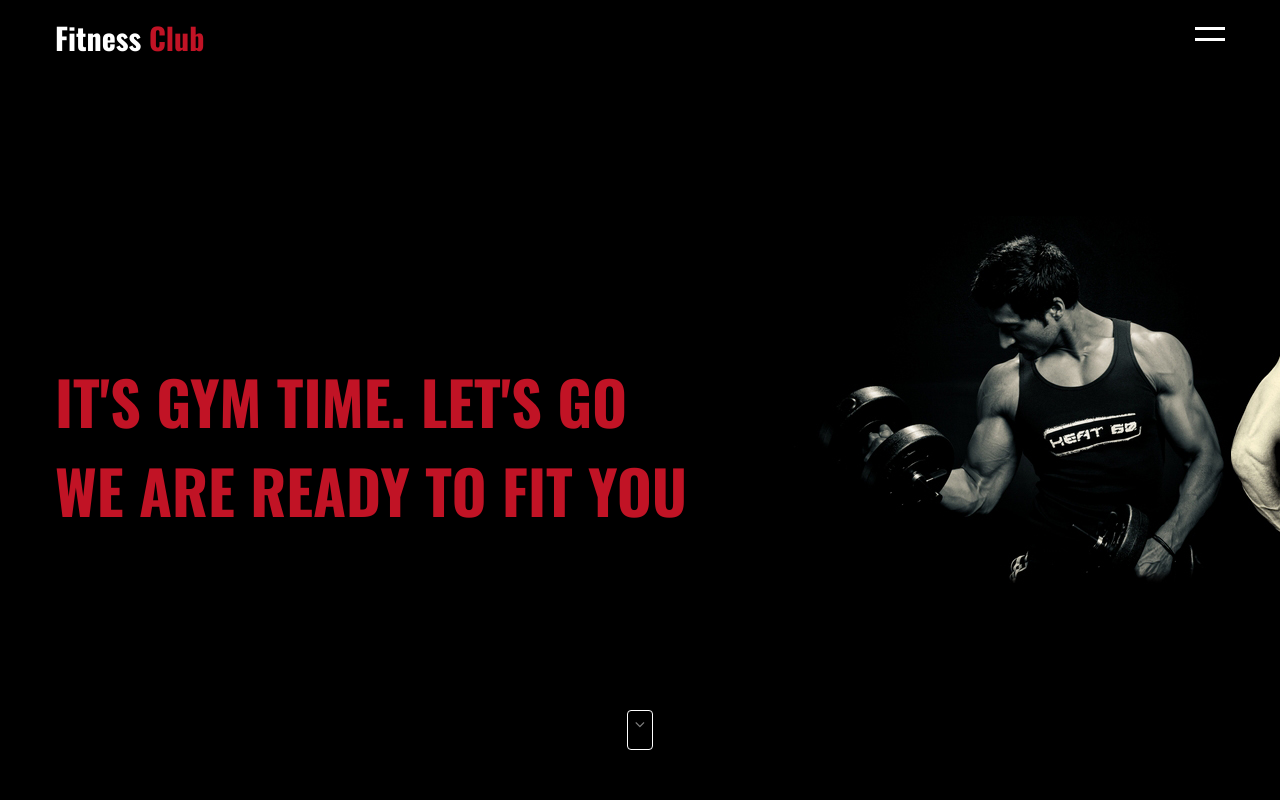
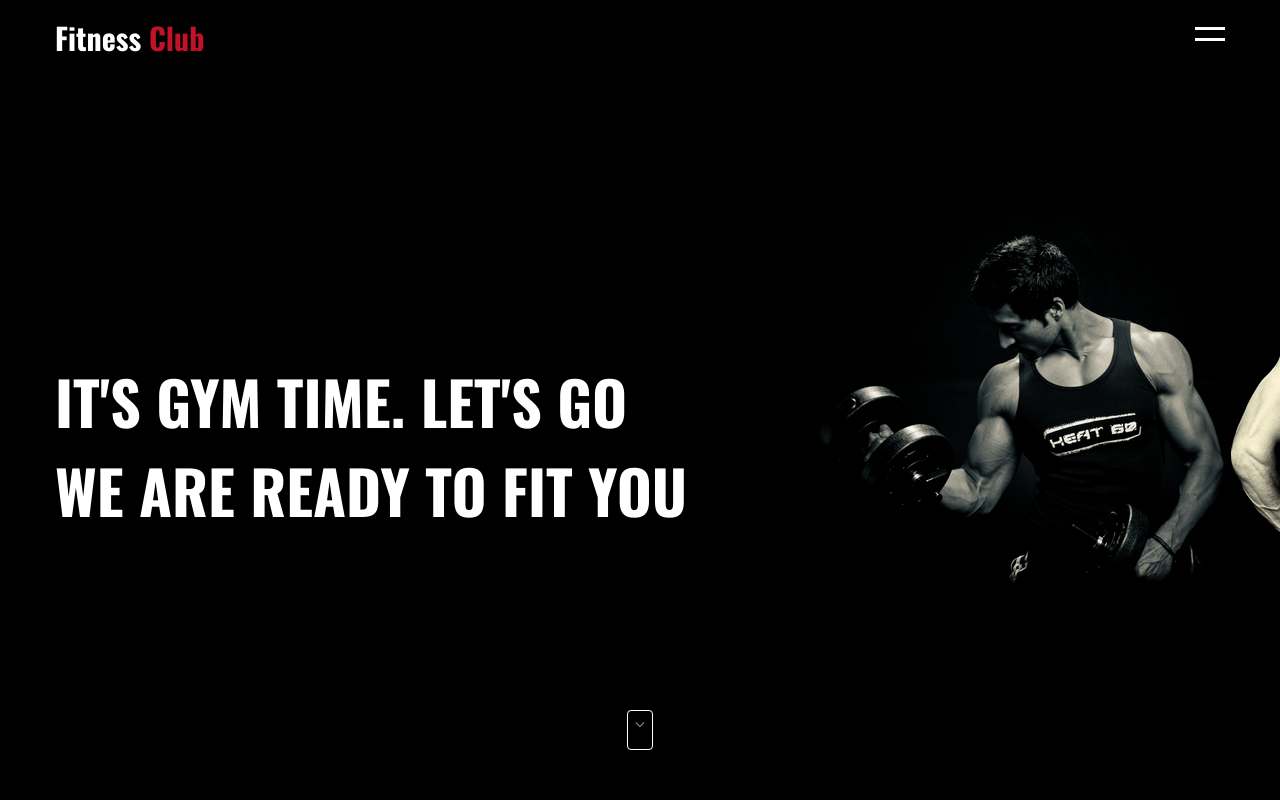
Before and after one commit to manthan-bindra/gym-website1, a plain HTML site: page index.html in a window 1280 px wide. Shown: the top 800 px of the page. Drawn offline with nearby package versions, Linux system fonts and the light colour scheme; files whose address does not match are found by name.

Commit message:
Update index.html

```diff
--- a/index.html
+++ b/index.html
@@ -43,7 +43,7 @@
   <section class="home wow flash" id="home">
   	 <div class="container">
   	 	  <h1 class="wow slideInLeft" data-wow-delay="1s">It's gym time. Let's go</h1>
-  	 	  <h1 class="wow slideInRight" data-wow-delay="1s"><span>It's gym time. Let's go<br>We are ready to fit you</span></h1>
+  	 	  <h1 class="wow slideInRight" data-wow-delay="1s">It's gym time. Let's go<br>We are ready to fit you</h1>
   	 </div>
   	  <!-- go down -->
   	      <a href="#about" class="go-down">
```
